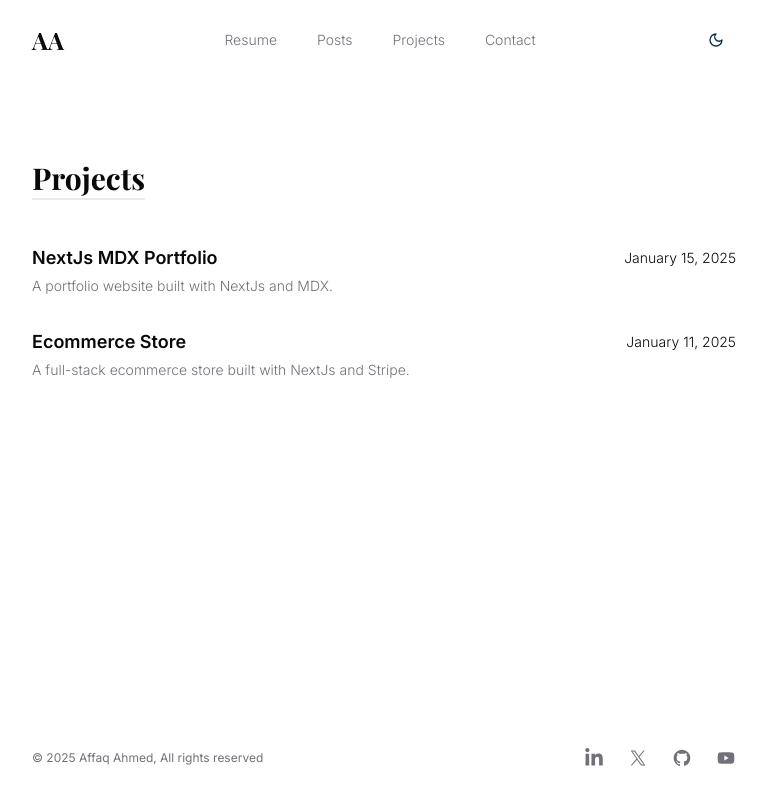
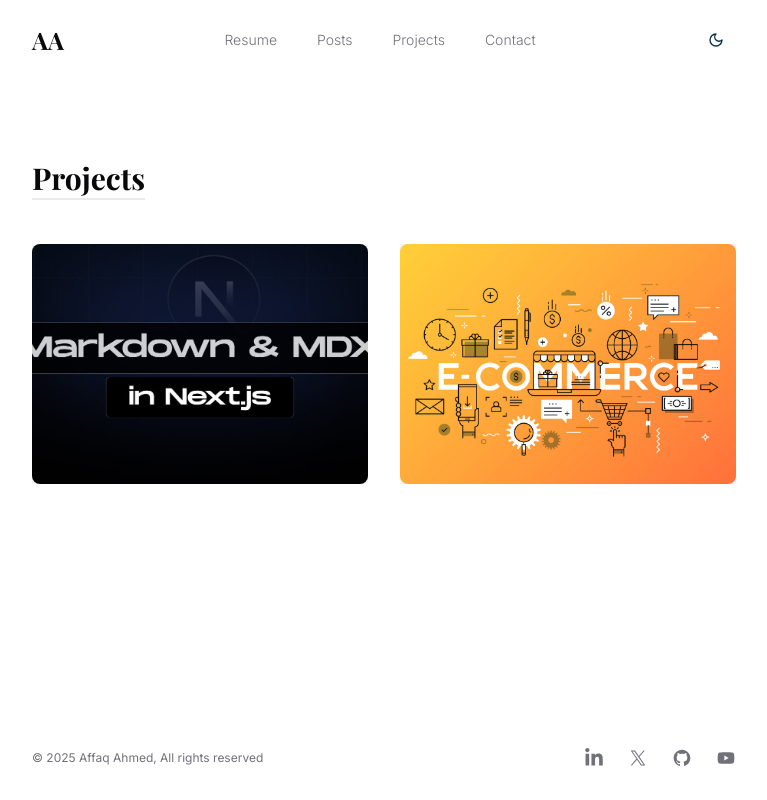
Before and after one commit to Affaq-Ahmed/Portfolio, a Next.js app: page /projects in a window 1280 px wide. Shown: the whole page, without its empty margins (256-1023 px from the left). Built offline with nearby package versions, Linux system fonts and the light colour scheme; a web font is replaced by a local one.

Commit message:
feat: enhance Projects component with image display and styling improvements

```diff
--- a/components/projects.tsx
+++ b/components/projects.tsx
@@ -3,6 +3,7 @@ import Link from 'next/link';
 
 import { formatDate } from '@/lib/utils';
 import { ProjectMetadata } from '@/lib/projects';
+import Image from 'next/image';
 
 export default function Projects({
   projects,
@@ -10,25 +11,34 @@ export default function Projects({
   projects: ProjectMetadata[];
 }) {
   return (
-    <ul className='flex flex-col gap-8'>
+    <ul className='grid grid-cols-1 gap-8 sm:grid-cols-2'>
       {projects.map((project) => (
-        <li key={project.slug}>
-          <Link
-            href={`projects/${project.slug}`}
-            className='flex flex-col justify-between gap-x-4 gap-y-1 sm:flex-row'
-          >
-            <div className='max-w-lg'>
-              <p className='text-lg font-semibold'>{project.title}</p>
-              <p className='mt-1 line-clamp-2 text-sm font-light text-muted-foreground'>
+        <li key={project.slug} className='group relative'>
+          <Link href={`/projects/${project.slug}`}>
+            {project.image && (
+              <div className='h-72 w-full overflow-hidden bg-muted sm:h-60'>
+                <Image
+                  src={project.image}
+                  alt={project.title || ''}
+                  fill
+                  className='rounded-lg object-cover object-center transition-transform duration-500 group-hover:scale-105'
+                />
+              </div>
+            )}
+
+            <div className='absolute inset-[1px] rounded-lg bg-background/70 opacity-0 transition-opacity duration-500 group-hover:opacity-100' />
+
+            <div className='absolute inset-x-0 bottom-0 translate-y-2 px-6 py-5 opacity-0 transition-all duration-500 group-hover:translate-y-0 group-hover:opacity-100'>
+              <h2 className='title line-clamp-1 text-xl no-underline'>
+                {project.title}
+              </h2>
+              <p className='line-clamp-1 text-sm text-muted-foreground'>
                 {project.summary}
               </p>
+              <p className='text-xs font-light text-muted-foreground'>
+                {formatDate(project.publishedAt ?? '')}
+              </p>
             </div>
-
-            {project.publishedAt && (
-              <p className='mt-1 text-sm font-light'>
-                {formatDate(project.publishedAt)}
-              </p>
-            )}
           </Link>
         </li>
       ))}
--- a/content/projects/ecommerce-store.mdx
+++ b/content/projects/ecommerce-store.mdx
@@ -1,7 +1,7 @@
 ---
   title: Ecommerce Store
   summary: A full-stack ecommerce store built with NextJs and Stripe.
-  # image: /images/projects/ecommerce-store.jpg
+  image: /images/projects/ecommerce-store.jpeg
   author: 'Affaq Ahmed'
   publishedAt: '2025-01-11'
 ---
```
Also changed, not shown: public/images/projects/ecommerce-store.jpeg (added), public/images/projects/next-mdx-portfolio.jpg (added).
